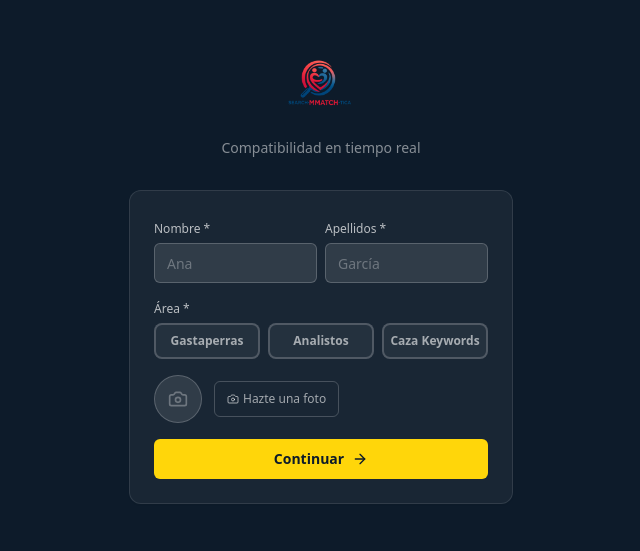
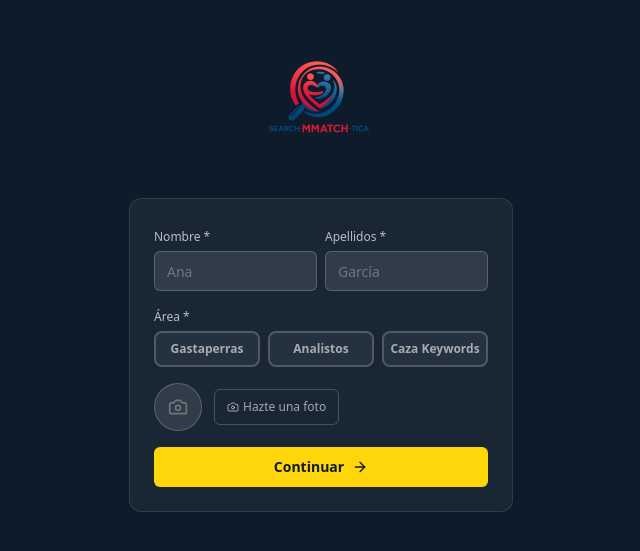
Before and after one commit to jjimenezt-hiberuscom/datinder, a React (Vite) app: page / in a window 1280 px wide. Shown: the part 125-676 px from the top of the page, without its empty margins (319-959 px from the left). Built offline with nearby package versions, Linux system fonts and the light colour scheme.

Commit message:
Login: enlarge logo and remove tagline

```diff
--- a/src/views/Login.tsx
+++ b/src/views/Login.tsx
@@ -91,8 +91,7 @@ export function Login() {
       <div className="w-full max-w-sm space-y-4">
         {/* Logo */}
         <div className="text-center mb-8">
-          <img src="/logo.png" alt="search-mmatch-tica" className="h-20 mx-auto" />
-          <p className="text-white/50 text-sm mt-3">Compatibilidad en tiempo real</p>
+          <img src="/logo.png" alt="search-mmatch-tica" className="h-32 mx-auto" />
         </div>
 
         {step === 'login' ? (
```
